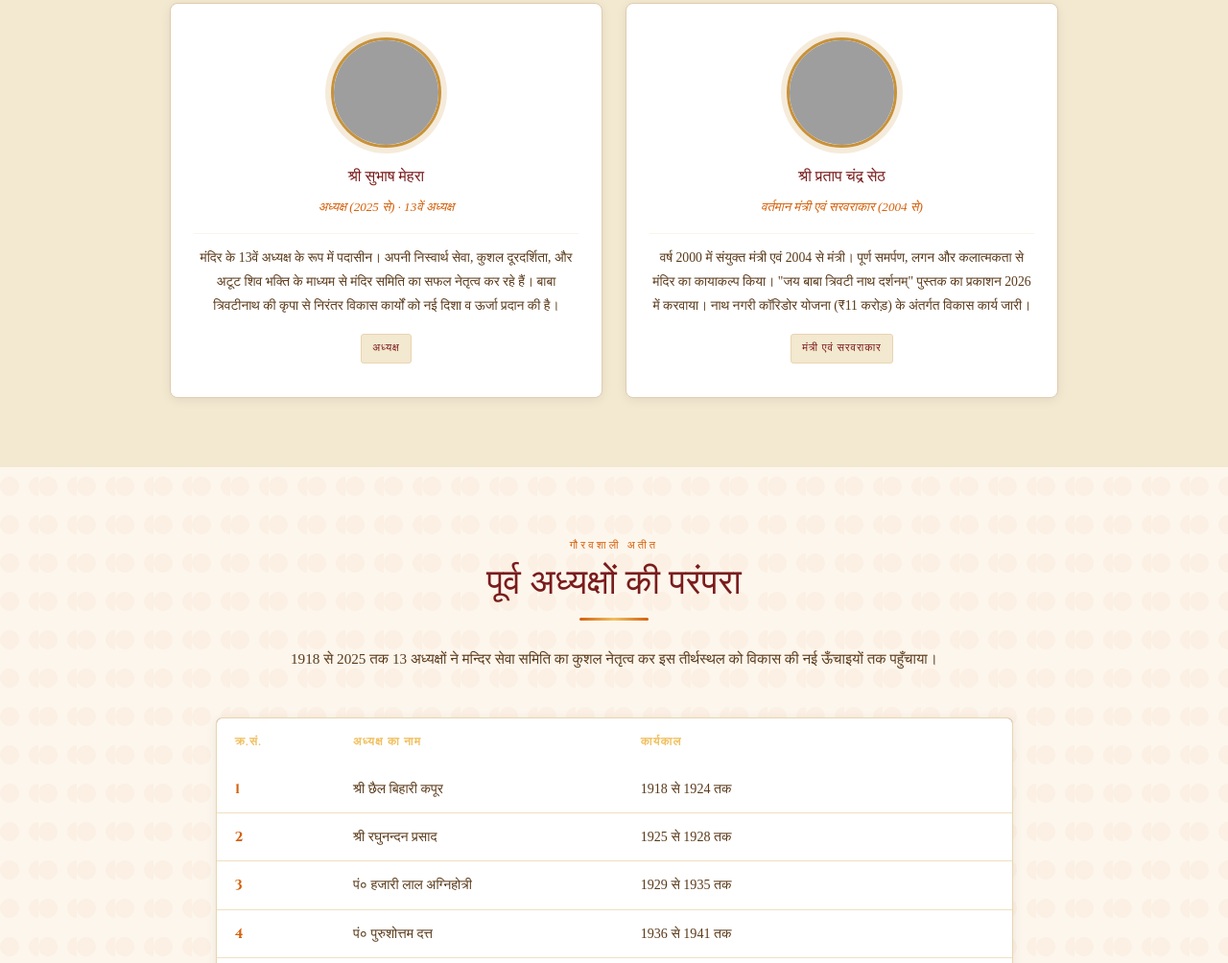
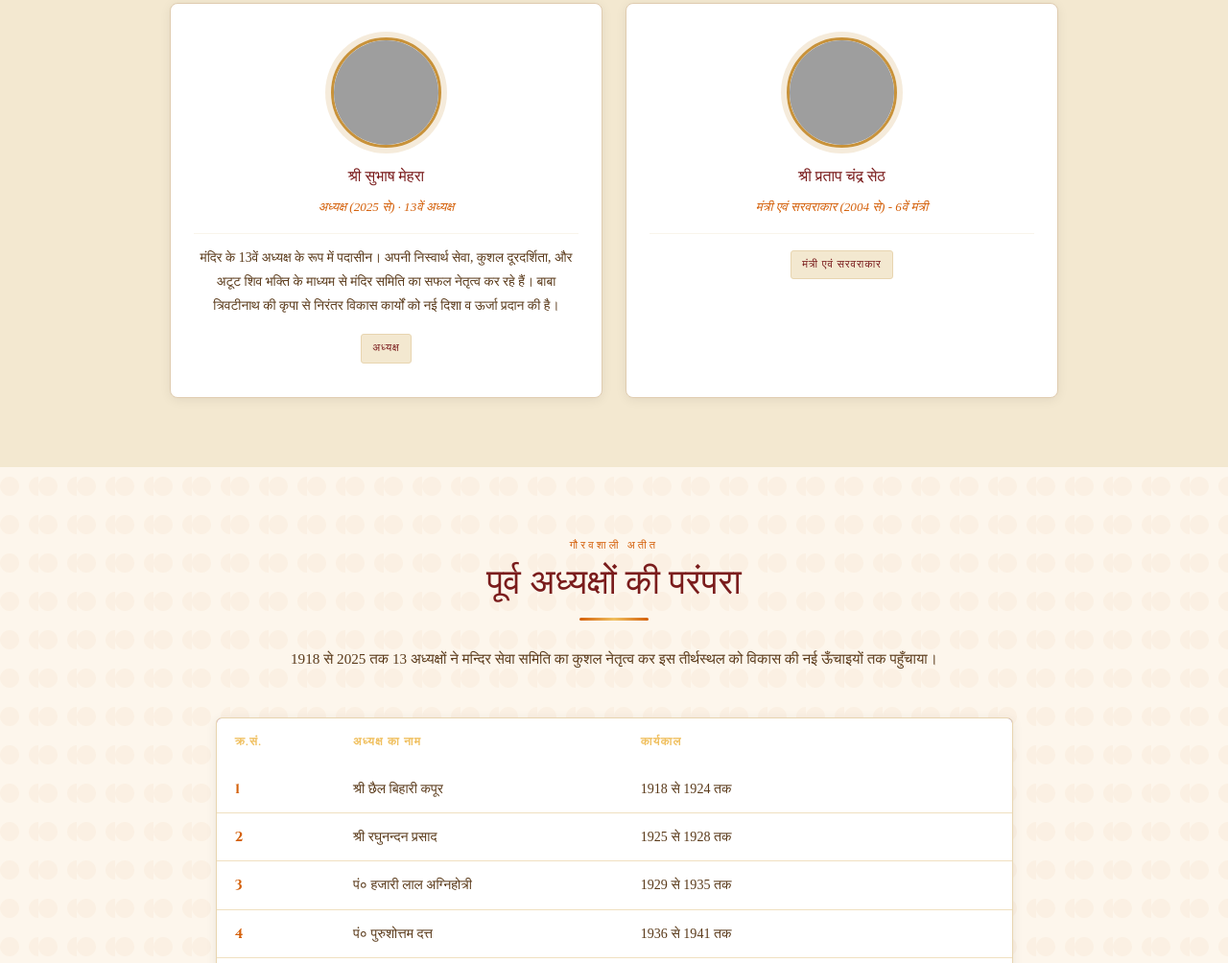
Before and after one commit to Deep9058/trivatinath, a website: page public/management.html in a window 1280 px wide. Shown: the part 1244-2248 px from the top of the page at 96% size. Drawn offline with nearby package versions, Linux system fonts and the light colour scheme; grey boxes are pictures that could not be loaded; a web font is replaced by a local one.

Commit message:
Modify management details for श्री प्रताप चंद्र सेठ
Updated the role and biography of श्री प्रताप चंद्र सेठ.

```diff
--- a/public/management.html
+++ b/public/management.html
@@ -125,9 +125,9 @@
                alt="श्री प्रताप चंद्र सेठ" class="mgmt-avatar"
                onerror="this.src='https://placehold.co/115x115/f3e8d0/7a1c1c?text=%E0%A4%AA%E0%A5%8D%E0%A4%B0'"/>
           <div class="mgmt-name">श्री प्रताप चंद्र सेठ</div>
-          <div class="mgmt-role">वर्तमान मंत्री एवं सरवराकार (2004 से)</div>
+          <div class="mgmt-role">मंत्री एवं सरवराकार (2004 से) - 6वें मंत्री</div>
           <hr class="mgmt-divider"/>
-          <p class="mgmt-bio">वर्ष 2000 में संयुक्त मंत्री एवं 2004 से मंत्री। पूर्ण समर्पण, लगन और कलात्मकता से मंदिर का कायाकल्प किया। "जय बाबा त्रिवटी नाथ दर्शनम्" पुस्तक का प्रकाशन 2026 में करवाया। नाथ नगरी कॉरिडोर योजना (₹11 करोड़) के अंतर्गत विकास कार्य जारी।</p>
+          <p class="mgmt-bio"वर्ष 2000 में संयुक्त मंत्री एवं 2004 से मंत्री। पूर्ण समर्पण, लगन और कलात्मकता से मंदिर का कायाकल्प किया। "जय बाबा त्रिवटी नाथ दर्शनम्" पुस्तक का प्रकाशन 2026 में एवं प्रतिवर्ष "श्री त्रिवटी नाथ व्रतोत्सव दर्शनम्" का निरंतर प्रकाशन। उ०प्र० सरकार की नाथ नगरी कॉरिडोर योजना (₹11 करोड़) के अंतर्गत विकास कार्य जारी।</p>
           <div style="margin-top:1rem;">
             <span style="display:inline-block; background:var(--cream-dark); border:1px solid #e8d5b0; border-radius:3px; font-family:'Cinzel',serif; font-size:.7rem; color:var(--maroon); padding:.25rem .7rem; letter-spacing:.08em;">मंत्री एवं सरवराकार</span>
           </div>
```
